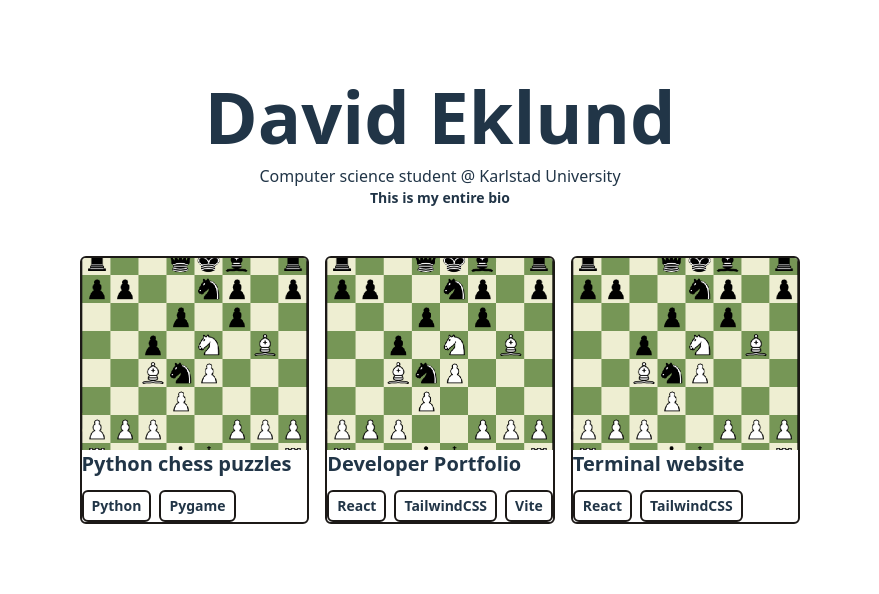
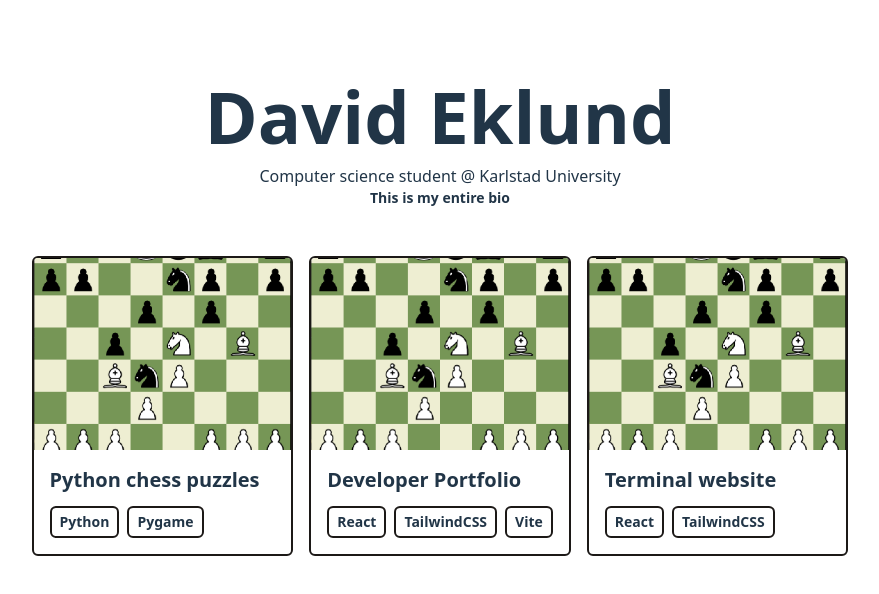
Before and after one commit to Eklund2012/minimal-portfolio, a React (Vite) app: page / in a window 1280 px wide. Shown: the top 594 px of the page, without its empty margins (200-1079 px from the left). Built offline with nearby package versions, Linux system fonts and the light colour scheme.

Commit message:
correct padding in portfolio cards

```diff
--- a/src/components/portfolioitem.jsx
+++ b/src/components/portfolioitem.jsx
@@ -8,7 +8,7 @@ function PortfolioItem({ title, imgUrl, stack, link }) {
             alt="portfolio"
             className="w-full h-36 md:h-48 object-cover cursor-pointer"
         />
-        <div className="w-full p4">
+        <div className="w-full p-4">
             <h3 className="text-lg md:text-xl mb-2 md:mb-3 font-semibold">{title}</h3>
             <p className="flex flex-wrap gap-2 flex-row items-center justify-start text-xs md:text-sm">
                 {stack.map(item => (
```
